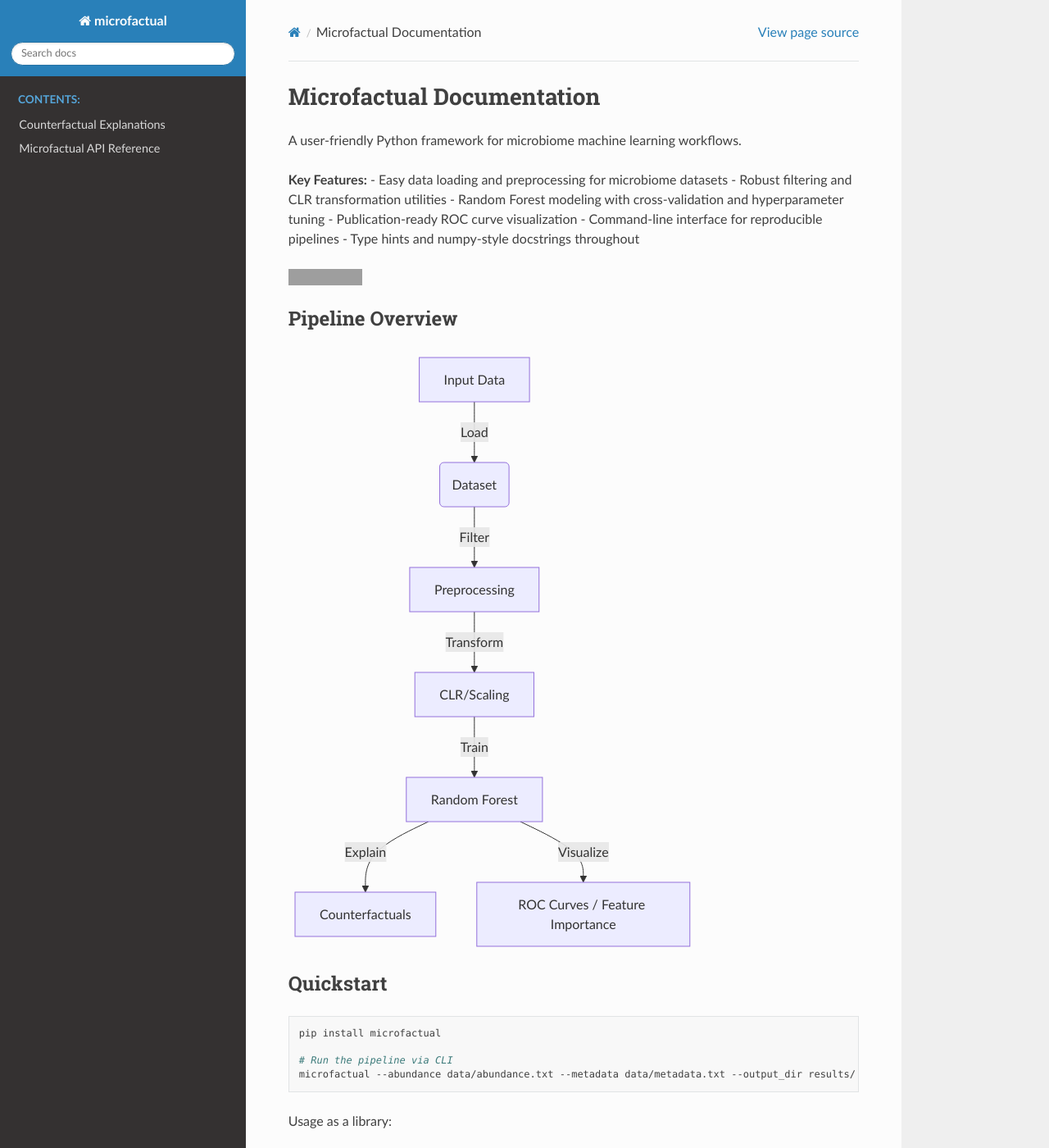
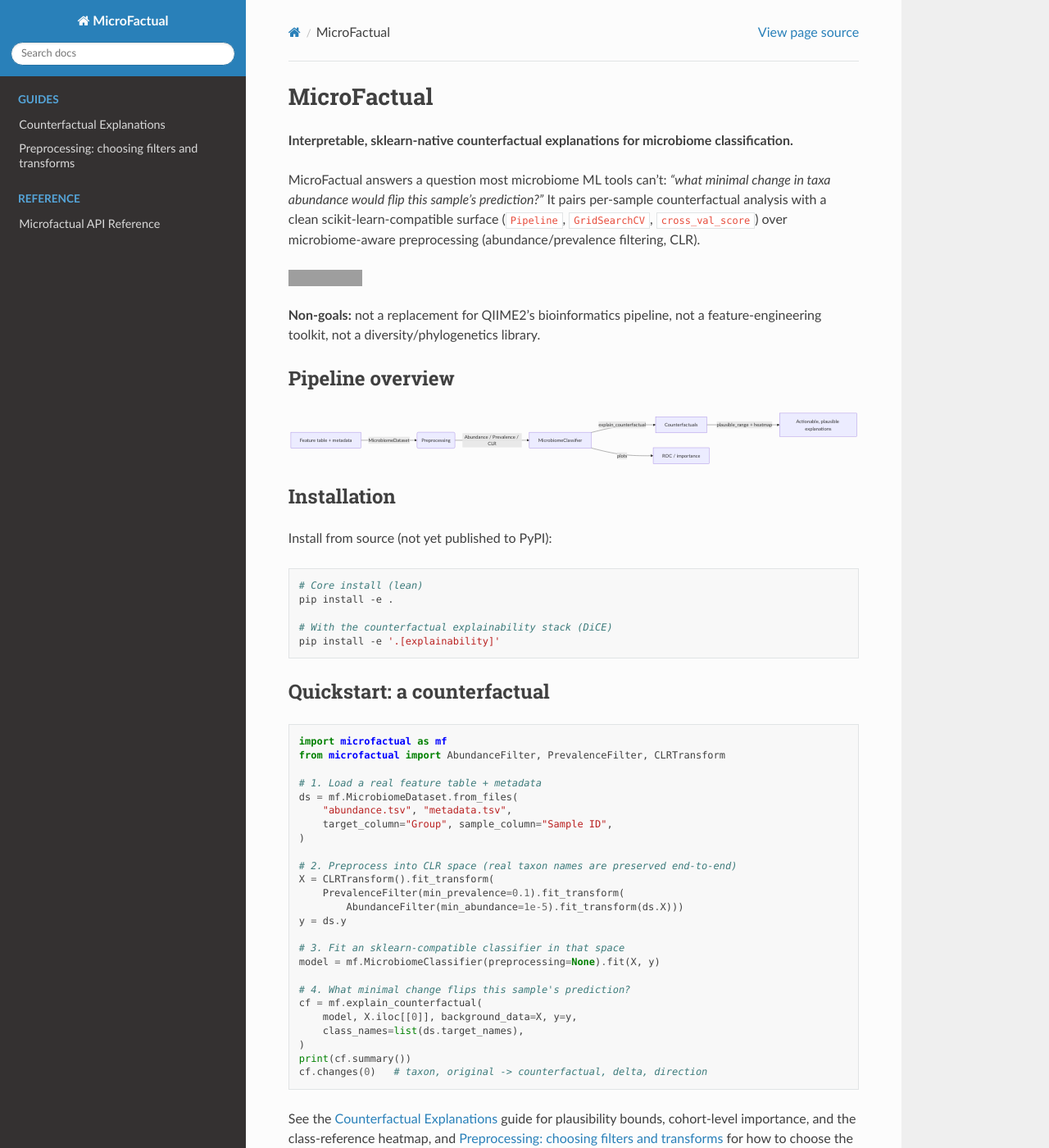
Before and after one commit to simeonhebrew/MicroFactual, a Sphinx documentation site: the page built from docs/index.rst, in a window 1280 px wide and 1400 px high. Shown: the whole window at 82% size. Built offline with Sphinx 7.4.7 and the Read the Docs theme 3.1.0, drawn with Linux system fonts in a browser that asks for light colours; some of the changed text lies outside the part shown; grey boxes are pictures that could not be loaded.

Commit message:
docs: spec-004 — rewrite landing page, preprocessing guide, warning-free build
- Rewrote docs/index.rst around the counterfactual-first API (old landing page
  referenced non-existent APIs: load_dataset, CounterfactualExplainer, etc. and
  had placeholder badges/links). Install shown as from-source (not yet on PyPI).
- Added docs/preprocessing.rst (T2.1): rationale for abundance/prevalence/CLR,
  when to change them, compositional limitations. Correctly distinguishes the
  auto-pipeline values (prevalence 0.01) from the class default (0.05).
- Sphinx build warning-free (32 -> 0): inherited-members off, fixed a
  feature_importances_ docstring cross-ref, suppressed third-party ref noise;
  project name -> MicroFactual.
- README: docs badge + link to https://simeonhebrew.github.io/MicroFactual/

79 tests pass; ruff clean; docs build clean; no stale API references.

Co-Authored-By: Claude Opus 4.8 <noreply@anthropic.com>

```diff
--- a/docs/conf.py
+++ b/docs/conf.py
@@ -5,7 +5,7 @@ import sys
 
 sys.path.insert(0, os.path.abspath("../src"))
 
-project = "microfactual"
+project = "MicroFactual"
 copyright = "2025, Simeon Hebrew, Lawrence Adu-Gyamfi"
 author = "Simeon Hebrew, Lawrence Adu-Gyamfi"
 release = "0.2.0"
@@ -25,8 +25,17 @@ autodoc_default_options = {
     "undoc-members": True,
     "private-members": False,
     "show-inheritance": True,
-    "inherited-members": True,
+    # Don't pull in inherited sklearn base-class methods — their docstrings
+    # reference sklearn-internal labels that don't resolve here (noise).
+    "inherited-members": False,
 }
+
+# Suppress cross-reference warnings that originate in third-party (sklearn)
+# docstrings — e.g. the auto-injected metadata-routing methods — and harmless
+# duplicate-object refs from package re-exports. Our own .rst uses none of these
+# (no ``:ref:`` labels or glossary terms), so this only silences sklearn noise.
+suppress_warnings = ["ref.python", "ref.ref", "ref.term"]
+nitpicky = False
 
 templates_path = ["_templates"]
 exclude_patterns = ["_build", "Thumbs.db", ".DS_Store"]
--- a/docs/counterfactuals.rst
+++ b/docs/counterfactuals.rst
@@ -167,8 +167,7 @@ Limitations
 - **Compositional constraints are not enforced.** Counterfactuals in CLR space
   are not guaranteed to map back to a valid composition on the simplex (values
   summing to a constant). Treat the suggested shifts as directional rather than
-  exact recipes. Constrained, simplex-aware counterfactuals are on the roadmap
-  (see the release plan, T4.3).
+  exact recipes. Constrained, simplex-aware counterfactuals are on the roadmap.
 - **Binary classification only** in the current release.
 - **Correlated taxa.** Microbiome features are highly correlated; a
   counterfactual may shift one taxon as a proxy for a correlated group. Corroborate
--- a/docs/index.rst
+++ b/docs/index.rst
@@ -1,86 +1,101 @@
-Microfactual Documentation
-===========================
+MicroFactual
+============
 
-A user-friendly Python framework for microbiome machine learning workflows.
+**Interpretable, sklearn-native counterfactual explanations for microbiome
+classification.**
 
-**Key Features:**
-- Easy data loading and preprocessing for microbiome datasets
-- Robust filtering and CLR transformation utilities
-- Random Forest modeling with cross-validation and hyperparameter tuning
-- Publication-ready ROC curve visualization
-- Command-line interface for reproducible pipelines
-- Type hints and numpy-style docstrings throughout
+MicroFactual answers a question most microbiome ML tools can't: *"what minimal
+change in taxa abundance would flip this sample's prediction?"* It pairs
+per-sample counterfactual analysis with a clean scikit-learn-compatible surface
+(``Pipeline``, ``GridSearchCV``, ``cross_val_score``) over microbiome-aware
+preprocessing (abundance/prevalence filtering, CLR).
 
-.. image:: https://img.shields.io/github/actions/workflow/status/<your-username>/<your-repo>/ci.yml?branch=main
-   :alt: Build Status
-   :target: https://github.com/<your-username>/<your-repo>/actions
+.. image:: https://github.com/simeonhebrew/MicroFactual/actions/workflows/ci.yml/badge.svg?branch=main
+   :alt: CI
+   :target: https://github.com/simeonhebrew/MicroFactual/actions/workflows/ci.yml
 
-Pipeline Overview
+**Non-goals:** not a replacement for QIIME2's bioinformatics pipeline, not a
+feature-engineering toolkit, not a diversity/phylogenetics library.
+
+Pipeline overview
 -----------------
 
 .. mermaid::
 
-    flowchart TD
-        A[Input Data] -->|Load| B(Dataset)
-        B -->|Filter| C[Preprocessing]
-        C -->|Transform| D[CLR/Scaling]
-        D -->|Train| E[Random Forest]
-        E -->|Explain| F[Counterfactuals]
-        E -->|Visualize| G[ROC Curves / Feature Importance]
+    flowchart LR
+        A[Feature table + metadata] -->|MicrobiomeDataset| B(Preprocessing)
+        B -->|Abundance / Prevalence / CLR| C[MicrobiomeClassifier]
+        C -->|explain_counterfactual| D[Counterfactuals]
+        C -->|plots| E[ROC / importance]
+        D -->|plausible_range + heatmap| F[Actionable, plausible explanations]
 
-Quickstart
-----------
+Installation
+------------
+
+Install from source (not yet published to PyPI):
 
 .. code-block:: bash
 
-    pip install microfactual
+    # Core install (lean)
+    pip install -e .
 
-    # Run the pipeline via CLI
-    microfactual --abundance data/abundance.txt --metadata data/metadata.txt --output_dir results/
+    # With the counterfactual explainability stack (DiCE)
+    pip install -e '.[explainability]'
 
-Usage as a library:
+Quickstart: a counterfactual
+----------------------------
 
 .. code-block:: python
 
-    from microfactual.core.dataset import load_dataset
-    from microfactual.preprocessing import filter_features, clr_transformation
-    from microfactual.models import RandomForestClassifier
-    from microfactual.explainability import CounterfactualExplainer
+    import microfactual as mf
+    from microfactual import AbundanceFilter, PrevalenceFilter, CLRTransform
 
-    # Load and process
-    data = load_dataset('abundance.txt', 'metadata.txt')
-    filtered_data = filter_features(data)
-    transformed_data = clr_transformation(filtered_data)
+    # 1. Load a real feature table + metadata
+    ds = mf.MicrobiomeDataset.from_files(
+        "abundance.tsv", "metadata.tsv",
+        target_column="Group", sample_column="Sample ID",
+    )
 
-    # Train
-    model = RandomForestClassifier()
-    model.fit(transformed_data, labels)
+    # 2. Preprocess into CLR space (real taxon names are preserved end-to-end)
+    X = CLRTransform().fit_transform(
+        PrevalenceFilter(min_prevalence=0.1).fit_transform(
+            AbundanceFilter(min_abundance=1e-5).fit_transform(ds.X)))
+    y = ds.y
 
-    # Explain
-    explainer = CounterfactualExplainer(model)
-    explanation = explainer.explain(instance)
+    # 3. Fit an sklearn-compatible classifier in that space
+    model = mf.MicrobiomeClassifier(preprocessing=None).fit(X, y)
+
+    # 4. What minimal change flips this sample's prediction?
+    cf = mf.explain_counterfactual(
+        model, X.iloc[[0]], background_data=X, y=y,
+        class_names=list(ds.target_names),
+    )
+    print(cf.summary())
+    cf.changes(0)   # taxon, original -> counterfactual, delta, direction
+
+See the :doc:`counterfactuals` guide for plausibility bounds, cohort-level
+importance, and the class-reference heatmap, and :doc:`preprocessing` for how to
+choose the filtering and transform defaults.
 
 Contents
 --------
 
 .. toctree::
    :maxdepth: 2
-   :caption: Contents:
+   :caption: Guides
 
    counterfactuals
+   preprocessing
+
+.. toctree::
+   :maxdepth: 2
+   :caption: Reference
+
    modules
 
-API Reference
--------------
+Links
+-----
 
-- The API documentation is auto-generated from the source code docstrings.
-
-Contributing
-------------
-
-- Contributions are welcome! See the repository for guidelines.
-- For more, see the `README <../README.md>`_ or visit the `GitHub repo <https://github.com/<your-username>/<your-repo>>`_.
-
----
-
-*This documentation is generated with Sphinx.*
+- Source: https://github.com/simeonhebrew/MicroFactual
+- Runnable examples: ``notebooks/`` in the repository (start with the
+  end-to-end feature tour).
--- /dev/null
+++ b/docs/preprocessing.rst
@@ -0,0 +1,95 @@
+Preprocessing: choosing filters and transforms
+===============================================
+
+MicrobiomeClassifier's ``preprocessing="auto"`` applies three steps in order:
+
+1. :class:`~microfactual.preprocessing.transforms.AbundanceFilter` — drop
+   very-low-abundance taxa (``min_abundance=1e-6``).
+2. :class:`~microfactual.preprocessing.transforms.PrevalenceFilter` — drop taxa
+   present in too few samples (``min_prevalence=0.01``).
+3. :class:`~microfactual.preprocessing.transforms.CLRTransform` — centered
+   log-ratio transform (``pseudocount=1e-6``).
+
+Those are the values ``"auto"`` uses. Note the standalone ``PrevalenceFilter``
+class defaults to ``min_prevalence=0.05``; ``"auto"`` deliberately sets a looser
+``0.01``. Use :func:`~microfactual.visualization.exploration.explore` to pick
+these from your own data rather than trusting any default blindly.
+
+Why filter at all?
+------------------
+
+Microbiome feature tables are wide and sparse (often 80–95% zeros). Most taxa are
+low-abundance, rarely observed, or sequencing noise / contaminants. Filtering:
+
+- removes features that carry little signal and inflate the multiple-comparison
+  and overfitting burden;
+- stabilises the CLR transform, whose geometric mean is sensitive to a long tail
+  of near-zero values.
+
+Abundance cutoff
+----------------
+
+The **log10 histogram of per-taxon mean abundance is typically bimodal** — a
+low-abundance "noise" mode and a higher "signal" mode. The trough between them is
+the natural cutoff. ``mf.explore(dataset)`` draws this histogram with the
+proposed cutoff overlaid, so you can see whether ``1e-6`` sits in the trough for
+*your* data (it may not — relative-abundance vs. count tables differ by orders of
+magnitude).
+
+- **Use a higher cutoff** when you only trust well-quantified taxa, or the table
+  is relative abundance already normalised to 1.
+- **Use a lower cutoff** for deeply-sequenced count data where rare taxa are
+  still reliable.
+
+Prevalence cutoff
+-----------------
+
+Prevalence is the fraction of samples in which a taxon appears. The distribution
+is typically U-shaped (taxa present almost never or almost always). ``"auto"``
+uses ``0.01`` (removes taxa seen in <1% of samples); the standalone class
+defaults to ``0.05``. Raise it (e.g. ``0.1``) when you want features informative
+across the cohort rather than a handful of samples — often the bigger lever on
+model stability than the abundance cutoff.
+
+CLR transform
+-------------
+
+Microbiome abundances are **compositional**: they are relative (constrained to a
+constant sum), so only *ratios* between taxa carry information, not absolute
+values. The centered log-ratio (CLR) maps compositions to a real-valued space
+where standard classifiers and distances behave sensibly, by taking the log of
+each part divided by the sample's geometric mean.
+
+- The ``pseudocount`` replaces zeros before the log. Its value affects how
+  strongly zeros are pulled toward the low end; report it alongside results.
+- CLR keeps real taxon names, so counterfactuals and importances stay
+  interpretable (see :doc:`counterfactuals`).
+
+When *not* to CLR: if you plan to interpret absolute abundances directly, or your
+downstream model already assumes compositional structure, CLR may not be
+appropriate.
+
+Known limitations
+-----------------
+
+- **Zero handling is pseudocount-based**, not model-based; results can be
+  sensitive to the pseudocount on very sparse tables.
+- **CLR only**, no ILR/ALR. CLR components are not fully independent (they sum to
+  zero by construction). An isometric log-ratio (ILR) basis avoids this but needs
+  a chosen partition; it is on the roadmap.
+- Filtering thresholds are **global**, not per-class; extremely class-imbalanced
+  taxa may be dropped. Inspect with ``mf.explore`` before committing.
+
+Doing it manually
+-----------------
+
+The transforms are plain scikit-learn transformers, so you can compose them
+yourself (and preserve real taxon names):
+
+.. code-block:: python
+
+    from microfactual import AbundanceFilter, PrevalenceFilter, CLRTransform
+
+    X = CLRTransform().fit_transform(
+        PrevalenceFilter(min_prevalence=0.1).fit_transform(
+            AbundanceFilter(min_abundance=1e-5).fit_transform(dataset.X)))
```
Also changed, not shown: CHANGELOG.md (+1 -0 lines), README.md (+3 -0 lines), 1 other file.
